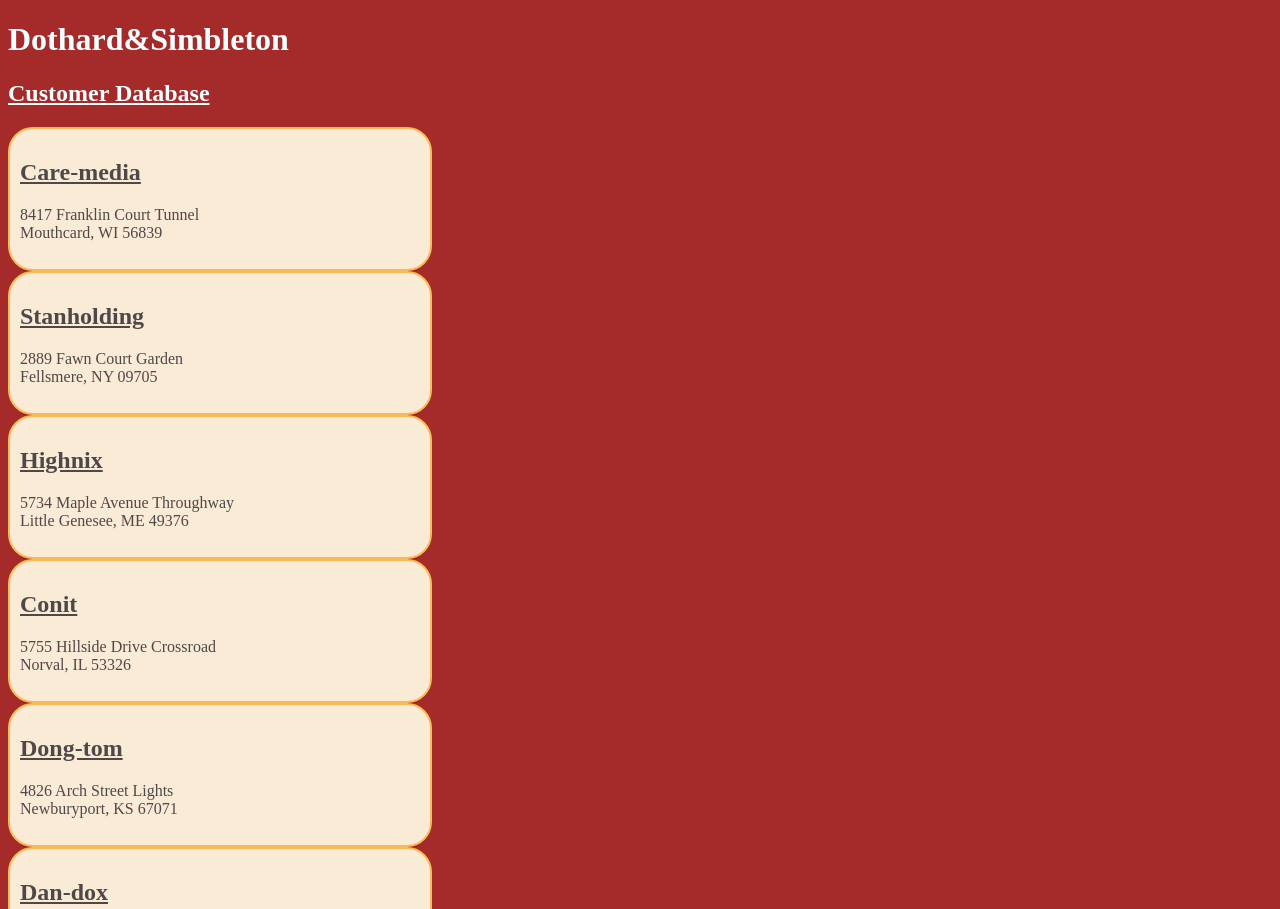
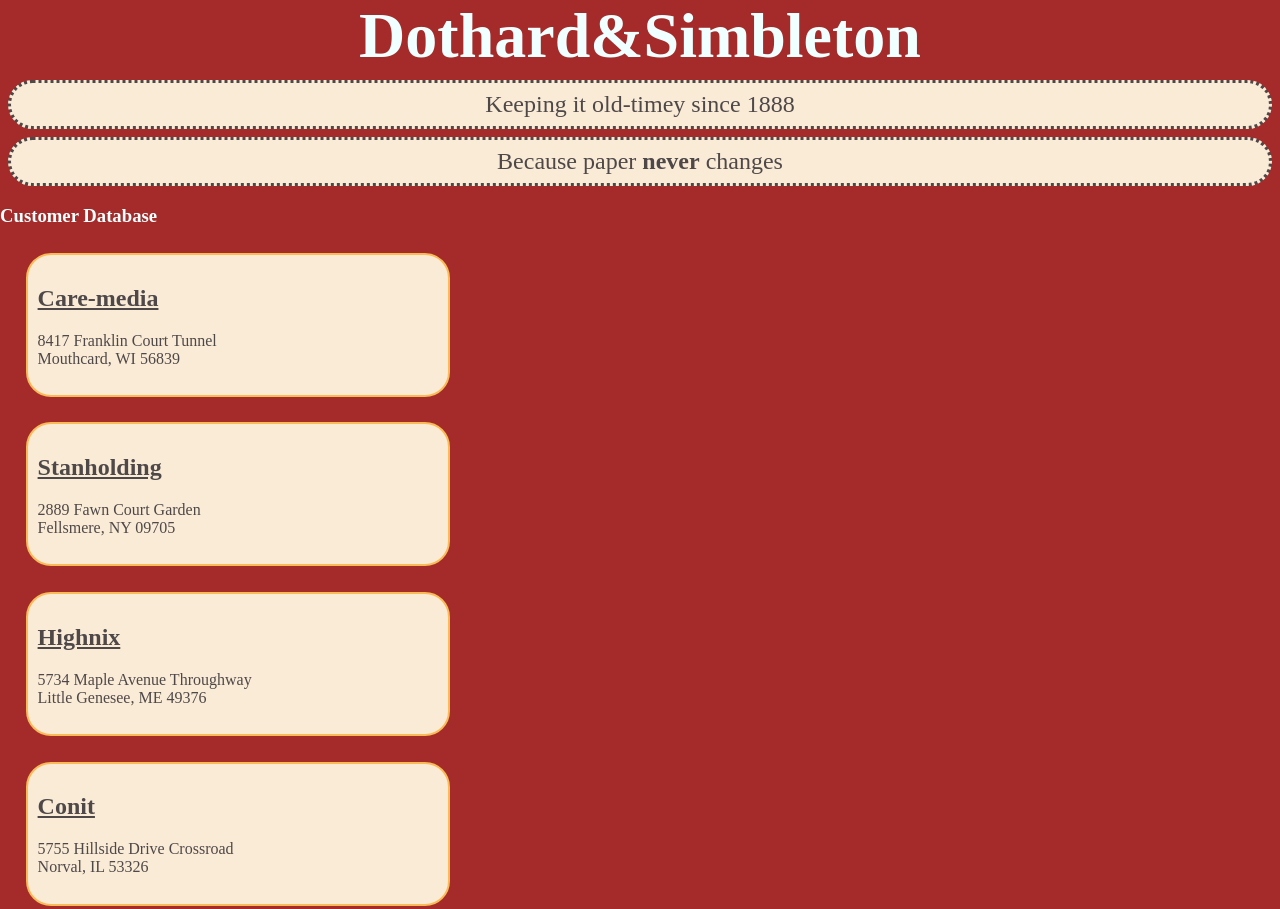
Before and after one commit to alambrow/dothard-simbleton, a plain HTML site: page index.html in a window 1280 px wide. Shown: the top 909 px of the page. Drawn offline with Linux system fonts and the light colour scheme.

Commit message:
updated styling, rounded corners

```diff
--- a/index.html
+++ b/index.html
@@ -1,5 +1,6 @@
 <!DOCTYPE html>
 <html lang="en">
+
 <head>
     <meta charset="UTF-8">
     <meta http-equiv="X-UA-Compatible" content="IE=edge">
@@ -7,10 +8,13 @@
     <link rel="stylesheet" href="./styles/main.css">
     <title>Dothard&Simbleton</title>
 </head>
+
 <body>
-    <div>
-        <h1>Dothard&Simbleton</h1>
-    </div>
+
+    <h1>Dothard&Simbleton</h1>
+    <div class="header">Keeping it old-timey since 1888</div>
+    <div class="header">Because paper <strong>never</strong> changes</div>
+
     <!-- Main Database -->
     <article class="database"></article>
     <!-- New York Business Customers -->
@@ -19,4 +23,5 @@
     <article class="businessList--manufacturing"></article>
     <script type="module" src="scripts/main.js"></script>
 </body>
+
 </html>
--- a/scripts/BusinessList.js
+++ b/scripts/BusinessList.js
@@ -5,7 +5,7 @@ const contentTarget = document.querySelector(".database")
 
 export const businessList = () => {
     const dataArray = grabData()
-    contentTarget.innerHTML = "<h2>Customer Database</h2>"
+    contentTarget.innerHTML = "<h3>Customer Database</h3>"
 
     dataArray.forEach(
         (business) => {
--- a/scripts/ManufacturingBusinesses.js
+++ b/scripts/ManufacturingBusinesses.js
@@ -32,7 +32,7 @@ export const manuBusinessList = () => {
 const manuDisplay = (business) => {
     return `
         <section class="customer">
-            <h2 class="customer__type">${business.companyName}</h2>
+            <h3 class="customer__type">${business.companyName}</h3>
             <div>${business.addressFullStreet}</div>
             <div>${business.addressCity}, ${business.addressStateCode} ${business.addressZipCode}</div>
         </section>
--- a/scripts/NewYorkBusinesses.js
+++ b/scripts/NewYorkBusinesses.js
@@ -32,7 +32,7 @@ export const newYorkBusinessList = () => {
 const newYorkDisplay = (business) => {
     return `
         <section class="customer">
-            <h2 class="customer__type">${business.companyName}</h2>
+            <h3 class="customer__type">${business.companyName}</h3>
             <div>${business.addressFullStreet}</div>
             <div>${business.addressCity}, ${business.addressStateCode} ${business.addressZipCode}</div>
         </section>
--- a/styles/main.css
+++ b/styles/main.css
@@ -1,14 +1,30 @@
 body {
     background-color: brown;
     color: azure;
+    margin: 0;
+    padding: 0;
 }
+
+h1 {
+    text-align: center;
+    margin: -.05rem;
+    font-size: 4rem;
+}
+
+.header {
+    text-align: center;
+    font-size: 1.5rem;
+    background-color: antiquewhite;
+    color:rgb(78, 72, 72);
+    border: dotted .2rem rgb(78, 72, 72);
+    margin: .5rem;
+    padding: .5rem;
+    border-radius: 25px;
+}
+
 
 .customer {
     border: .1rem dotted antiquewhite;
-    /* border-radius: 4%;
-    padding-left: 3rem;
-    padding-bottom: 1rem;
-    margin: 1rem; */
     border-radius: 25px;
     border: 2px solid #fabb56;
     padding: 10px;
@@ -16,6 +32,7 @@ body {
     height: 120px;
     background-color: antiquewhite;
     color: rgb(78, 72, 72);
+    margin: 2%;
 }
 
 .customer__type {
```
